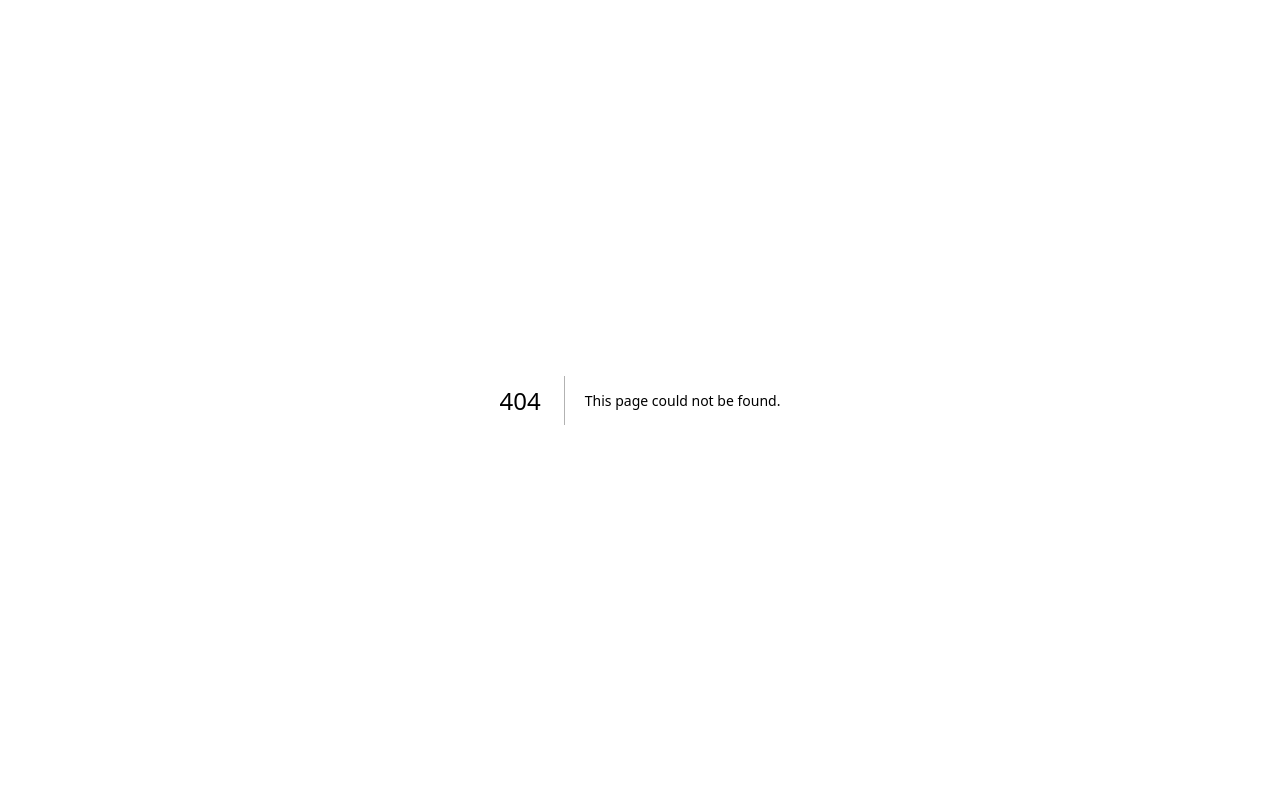
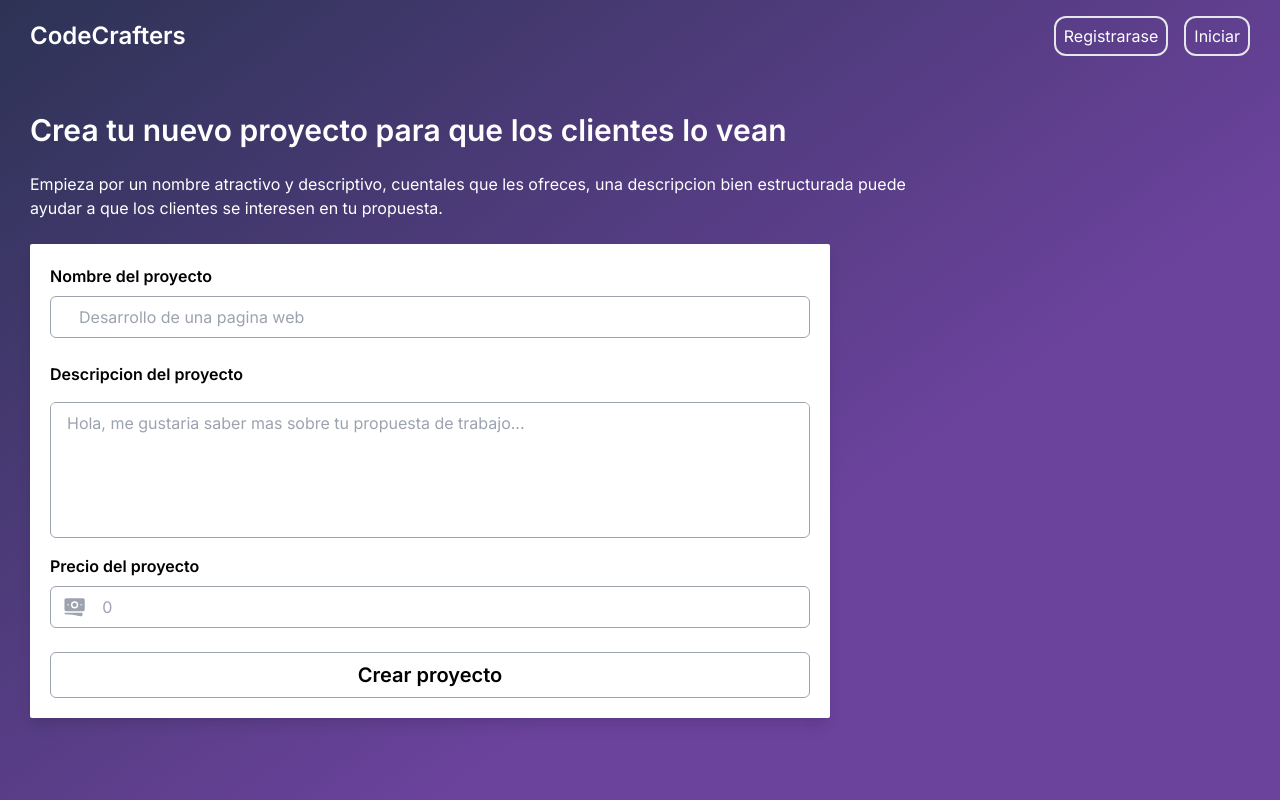
Before and after one commit to Oliver-G-R/freelancer-web-app, a Next.js app: page /job/add in a window 1280 px wide. Before the commit this address had no page. Built offline with nearby package versions, Linux system fonts and the light colour scheme.

Commit message:
add: vista de crear proyecto

```diff
--- a/src/app/(auth)/auth/_components/InputForm.tsx
+++ /dev/null
@@ -1,35 +0,0 @@
-import { InputHTMLAttributes } from "react"
-
-interface InputProps extends InputHTMLAttributes<HTMLInputElement> {
-  children: React.ReactNode
-  labelTitle: string
-  errorMessage?: string
-}
-
-export const InputForm = (props:InputProps) => {
-  const { children, id, labelTitle, className, errorMessage, ...restProps } = props
-  return (
-    <div className="flex flex-col gap-2">
-      <label className="font-semibold" htmlFor={id}>
-        {labelTitle}
-      </label>
-      <div
-        className={
-          `
-            hover:border-purple-300 border-[1.5px]  transition border-gray-400 rounded-md overflow-hidden flex items-center px-3
-            ${errorMessage && 'border-red-400 hover:border-red-400'}
-          `
-        }
-      >
-        {children}
-        <input
-          className={`w-full outline-0 px-4 py-2 ${className}`}
-          {...restProps}
-        />
-      </div>
-      <small className="text-red-400">
-        {errorMessage}
-      </small>
-    </div>
-  )
-}
--- a/src/app/(auth)/auth/login/page.tsx
+++ b/src/app/(auth)/auth/login/page.tsx
@@ -1,6 +1,6 @@
 "use client";
 import { HiEnvelope, HiKey } from "react-icons/hi2";
-import { InputForm } from '../_components/InputForm';
+import { InputForm } from '../../../../components/InputForm';
 import { FormAuth } from "../_components/FormAuth";
 import { FormEvent } from "react";
 
--- a/src/app/(auth)/auth/register/developer/page.tsx
+++ b/src/app/(auth)/auth/register/developer/page.tsx
@@ -1,7 +1,7 @@
 "use client"
 import { FormEvent } from "react";
 import { FormAuth } from "../../_components/FormAuth";
-import { InputForm } from "../../_components/InputForm";
+import { InputForm } from "../../../../../components/InputForm";
 import { HiEnvelope, HiKey, HiUser, HiMapPin, HiCodeBracketSquare } from 'react-icons/hi2'
 export default function Developer(){
   const handleSubmit = (e: FormEvent) => {}
--- a/src/app/(auth)/auth/register/user-basic/page.tsx
+++ b/src/app/(auth)/auth/register/user-basic/page.tsx
@@ -1,7 +1,7 @@
 "use client"
 import { FormEvent } from "react";
 import { FormAuth } from "../../_components/FormAuth";
-import { InputForm } from "../../_components/InputForm";
+import { InputForm } from "../../../../../components/InputForm";
 import { HiEnvelope, HiKey, HiMapPin, HiUser } from "react-icons/hi2";
 
 export default function UserBasic(){
--- /dev/null
+++ b/src/app/(user)/job/add/page.tsx
@@ -0,0 +1,58 @@
+import { InputForm } from "@/components/InputForm";
+import { HiBanknotes  } from 'react-icons/hi2'
+export default function AddJob() {
+  return(
+    <>
+      <main className="global-container pt-28">
+        <h1 className="font-semibold text-3xl text-white">
+          Crea tu nuevo proyecto para que los clientes lo vean
+        </h1>
+
+        <p className="w-[900px] mt-6 text-white">
+          Empieza por un nombre atractivo y descriptivo, cuentales que les ofreces, una descripcion bien estructurada puede ayudar a que los clientes se interesen en tu propuesta.
+        </p>
+
+
+        <section className="rounded-sm p-5 shadow-lg bg-white w-[800px] mt-6">
+          <form className="flex flex-col gap-4">
+            <InputForm
+              labelTitle="Nombre del proyecto"
+              type="text"
+              id="nameProject"
+              placeholder="Desarrollo de una pagina web"
+            />
+
+
+            <label className="font-semibold" htmlFor="description">
+              Descripcion del proyecto
+            </label>
+             <div className="hover:border-purple-300 border-[1.5px]  transition border-gray-400 rounded-md overflow-hidden">
+              <textarea
+                placeholder="Hola, me gustaria saber mas sobre tu propuesta de trabajo..."
+                className="w-full outline-0 px-4 py-2 resize-none h-32"
+                id="description">
+
+              </textarea>
+            </div>
+            <InputForm
+              labelTitle="Precio del proyecto"
+              type="number"
+              id="price"
+              placeholder="0"
+            >
+                <HiBanknotes className="text-gray-400 text-2xl" />
+            </InputForm>
+
+            <button className="font-semibold text-xl text-center  border-[1.3px] border-gray-400 rounded-md w-full p-2">
+              Crear proyecto
+            </button>
+
+
+          </form>
+        </section>
+
+
+      </main>
+    </>
+  )
+}
--- a/src/components/CardProfile.tsx
+++ b/src/components/CardProfile.tsx
@@ -15,7 +15,7 @@ export const CardProfile = (props:CardProfileProps) => {
     } = props
 
     return (
-        <Link href={`/detail/${id}`} className="flex flex-col p-6 rounded-xl shadow-lg bg-white  transition hover:rotate-1">
+        <Link href={`/job/detail/${id}`} className="flex flex-col p-6 rounded-xl shadow-lg bg-white  transition hover:rotate-1">
             <div className="flex items-center">
                 <picture className="w-16 h-16 rounded-2xl overflow-hidden">
                     <img className="object-cover object-center h-full w-full" src={img} alt="Avatar" />
```
Also changed, not shown: src/app/(user)/job/detail/[id]/page.tsx (renamed from src/app/(user)/detail/[id]/page.tsx).
